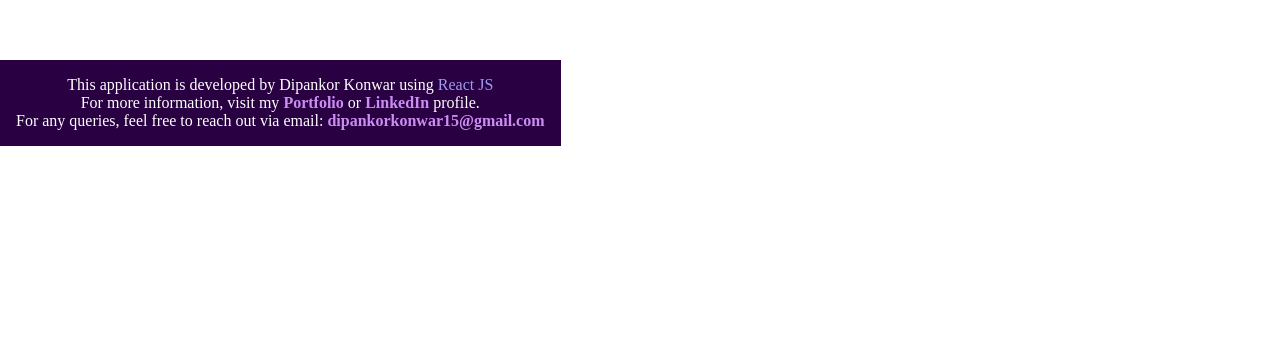
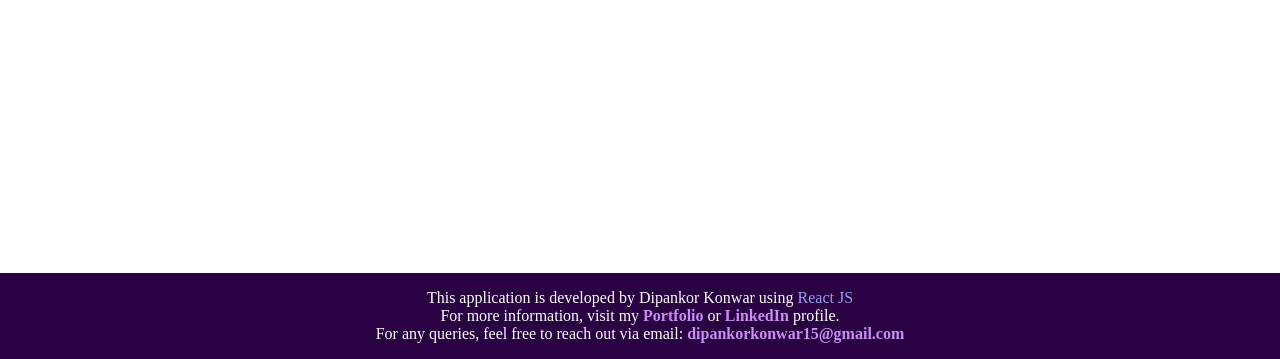
Before and after one commit to konwardk/react-to-do, a React (Vite) app: page / in a window 1280 px wide. Shown: the part 654-1013 px from the top of the page. Before the commit the page ends 800 px from the top, so only its background shows below. Built offline with nearby package versions, Linux system fonts and the light colour scheme.

Commit message:
do some style changes

```diff
--- a/src/Todo.jsx
+++ b/src/Todo.jsx
@@ -154,11 +154,12 @@ const [editIndex, setEditIndex] = useState(null);
             </li>
           ))}
         </ul>
-        <div className="about">
+
+      </div>
+      <div className="about">
           <p>This application is developed by Dipankor Konwar using <span className='tech'>React JS</span> <br />
           For more information, visit my <a href="https://portfolio-konwardks-projects.vercel.app/" target="_blank" rel="noopener noreferrer">Portfolio</a> or <a href="https://www.linkedin.com/in/dipankor-konwar/" target="_blank" rel="noopener noreferrer">LinkedIn</a> profile. <br />
           For any queries, feel free to reach out via email: <a href="mailto:dipankorkonwar15@gmail.com">dipankorkonwar15@gmail.com</a></p>
-      </div>
       </div>
 
     </>
--- a/src/assets/css/todo.css
+++ b/src/assets/css/todo.css
@@ -46,6 +46,7 @@
 
 .tasks{
     margin: 0px;
+    height: fit-content;
 }
 
 
@@ -83,8 +84,9 @@
     text-align: center;
     background-color: rgb(41, 0, 66);
     color: white;
-    position: absolute;
-    bottom: 0;
+    position: relative;
+    margin-top: 100dvh;
+    bottom: 0px;
     padding: 1rem;
     gap: 20px;
 }
```
